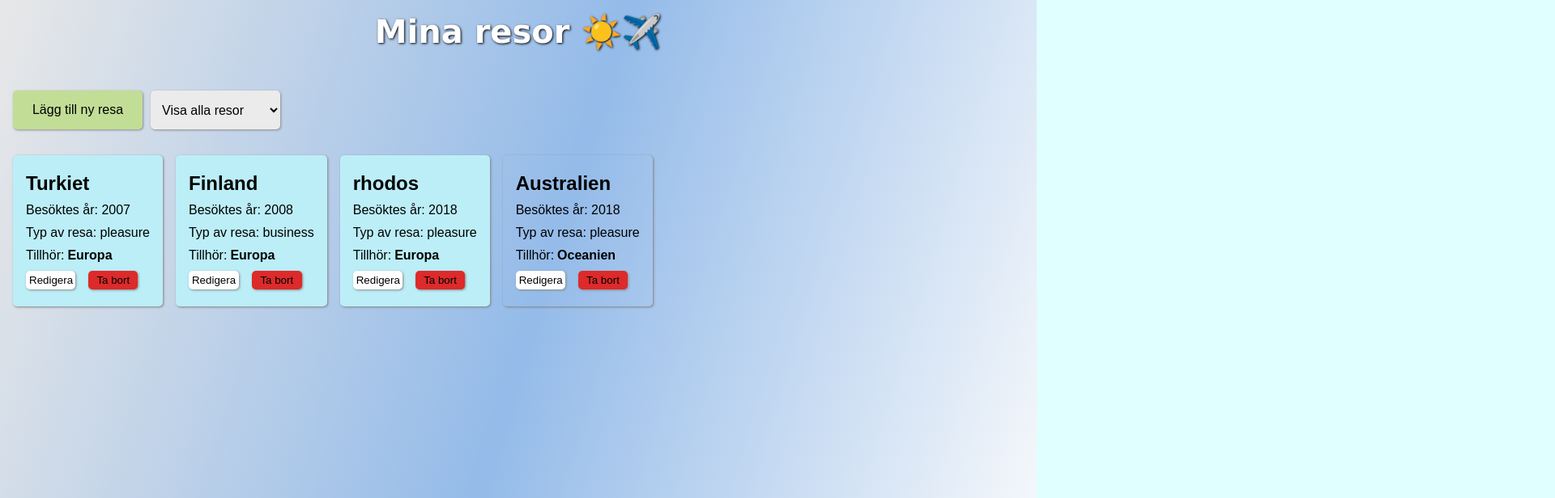
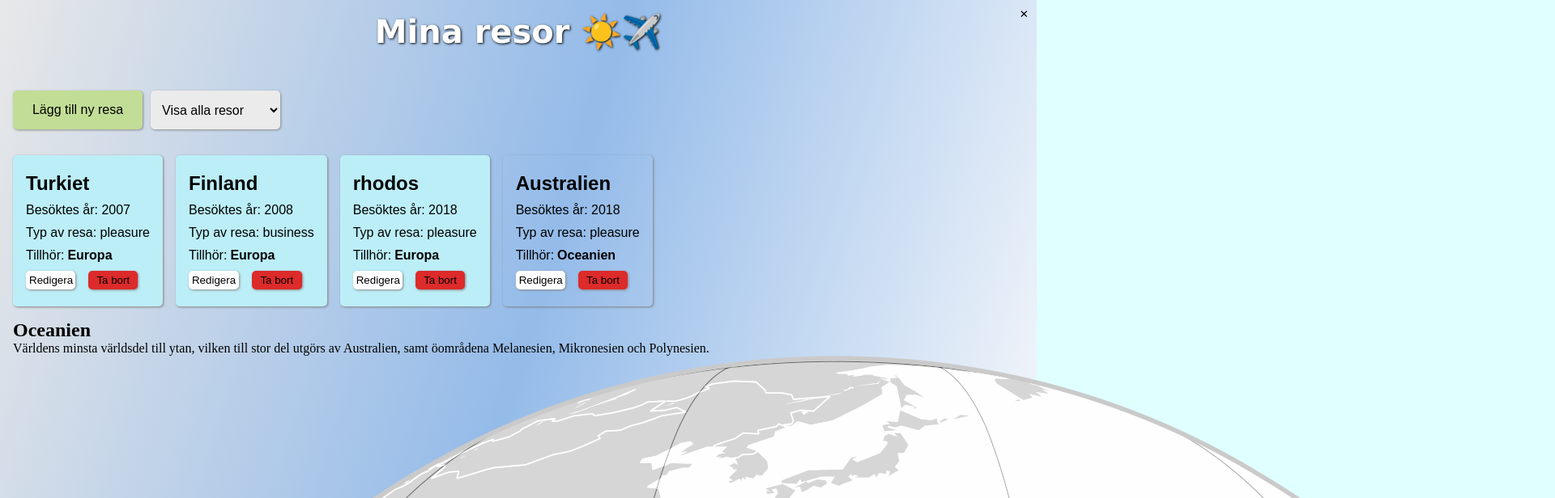
Before and after one commit to hannakinnander/CRUD_application, a website with bundled scripts: page index.html in a window 1280 px wide. Both pictures are taken after a click on the element "Oceanien". Shown: the top 616 px of the page at 81% size, 1920 px wide, since content can reach past the window. Built offline with nearby package versions, Linux system fonts and the light colour scheme; data requests are answered from the project's data file.

Commit message:
information for continent

```diff
--- a/db.json
+++ b/db.json
@@ -1,43 +1,43 @@
 {
   "continents": [
     {
-      "id": "1",
+      "id": 1,
       "continentName": "Asien",
       "description": "Världens största världsdel till både yta och befolkning. Här finns jordens högsta punkt (Mount Everest) och den lägsta (Döda havet). Det är en kontinent med extremt varierande klimat, kultur och natur.",
       "image": "images/asien.png"
     },
     {
-      "id": "2",
+      "id": 2,
       "continentName": "Afrika",
       "description": "Världens näst största världsdel. Känd för sin rika biologiska mångfald, den stora öknen Sahara och världens längsta flod, Nilen. Afrika upplever för närvarande en snabb ekonomisk utveckling och frihandel.",
       "image": "images/afrika.png"
     },
     {
-      "id": "3",
+      "id": 3,
       "continentName": "Nordamerika",
       "description": "Omfattar länderna Kanada, USA och Mexiko samt Centralamerika och Västindien. Geografin sträcker sig från arktiska områden i norr till tropiska områden i söder.",
       "image": "images/nordamerika.png"
     },
     {
-      "id": "4",
+      "id": 4,
       "continentName": "Sydamerika",
       "description": "En världsdel som till stor del täcks av Amazonas regnskog och bergskedjan Anderna. Det är känt för en stor biologisk mångfald och en rik kulturhistoria.",
       "image": "images/sydamerika.png"
     },
     {
-      "id": "5",
+      "id": 5,
       "continentName": "Europa",
       "description": "En världsdel med en komplex historia och hög befolkningstäthet. Europa har generellt ett tempererat klimat och består av cirka 44 länder.",
       "image": "images/europa.jpg"
     },
     {
-      "id": "6",
+      "id": 6,
       "continentName": "Oceanien",
       "description": " Världens minsta världsdel till ytan, vilken till stor del utgörs av Australien, samt öområdena Melanesien, Mikronesien och Polynesien.",
       "image": "images/oceanien.png"
     },
     {
-      "id": "7",
+      "id": 7,
       "continentName": "Antarktis",
       "description": " Området runt Sydpolen. Det är en istäckt kontinent där 98 procent av ytan är täckt av is. Det är den kallaste, torraste och blåsigaste platsen på jorden, utan permanent bofolkning.",
       "image": "images/antarktis.png"
--- a/index.html
+++ b/index.html
@@ -5,7 +5,6 @@
     <meta name="viewport" content="width=device-width, initial-scale=1.0">
     <title>CRUD-application</title>
     <link rel="stylesheet" href="style.css">
-    <script src="https://kit.fontawesome.com/ef6a8a4dba.js" crossorigin="anonymous"></script>
     <script type="module" src="js-modules/script.js" defer></script>
 </head>
 <body>
@@ -27,7 +26,7 @@
             </select>
         </div>
         <div class="addDestinationField hidden">
-            <button class="closeAddingField"><i class="fa-solid fa-xmark"></i></button>
+            <button class="closeAddingField closeButton">✕</button>
             <div>
                 <label for="countryInput">Destination: </label>
                 <input id="countryInput">
--- a/js-modules/continents.js
+++ b/js-modules/continents.js
@@ -1,7 +1,7 @@
-const showCountriesDiv = document.querySelector(".showCountriesDiv");
+
 import { renderCountry } from "./renderCountry.js";
+import { getCountries } from "./script.js";
 
-import { getCountries } from "./script.js";
 
 export async function showSpecificContinent (id){
 
@@ -14,8 +14,37 @@ export async function showSpecificContinent (id){
     })
 }
 
-// async function getContinents (){
-//     const response = await fetch("http://localhost:3000/continents");
-//     const continents = await response.json();
-//     return continents;
-// }
+async function getContinents (){
+    const response = await fetch("http://localhost:3000/continents");
+    const continents = await response.json();
+    console.log(continents);
+    return continents;
+}
+
+export async function showContinentInformation(id) {
+
+    const continents = await getContinents();
+
+    const continent = continents.find((continent) => Number(continent.id) === Number(id));
+
+    const showCountriesDiv = document.querySelector(".showCountriesDiv");
+    const informationDiv = document.createElement("div");
+    informationDiv.classList.add("informationDiv");
+
+    const closeButton = document.createElement("button");
+    closeButton.classList.add("closeInformationField", "closeButton");
+    closeButton.textContent = "✕"
+
+    const title = document.createElement("h2");
+    title.textContent = continent.continentName;
+
+    const description = document.createElement("p");
+    description.textContent = continent.description;
+
+    const image = document.createElement("img");
+    image.src = continent.image;
+    image.alt = `${continent.continentName} utmarkerat på kartan.`
+
+    informationDiv.append(title, description, image, closeButton);
+    showCountriesDiv.appendChild(informationDiv);
+}
--- a/js-modules/renderCountry.js
+++ b/js-modules/renderCountry.js
@@ -1,5 +1,6 @@
 import { deleteCard } from "./handleCards.js";
 import { editCard } from "./handleCards.js";
+import { showContinentInformation } from "./continents.js";
 
 export function renderCountry (country){
     const showCountriesDiv = document.querySelector(".showCountriesDiv");
@@ -25,10 +26,7 @@ export function renderCountry (country){
         const continentName = document.createElement("p");
         continentName.classList.add("continentInformationButton");
 
-        //Lägger till eventlistener för världsdelen
-        continentName.addEventListener("click", () => {
-            showContinentInformation(country.continentId)
-        });
+
 
         //Lägger till elementen för information om kontinent
         continentInfo.append(continentPresentation, continentName);
@@ -90,7 +88,10 @@ export function renderCountry (country){
             default:
             break;
         }
-
+        //Lägger till eventlistener för världsdelen
+        continentName.addEventListener("click", () => {
+            showContinentInformation(country.continentId)
+        });
         //Lägger in alla element i kortet
         countryCard.append(countryName, yearVisited, businessOrPleasure, continentInfo, buttonSection);
 
--- a/js-modules/script.js
+++ b/js-modules/script.js
@@ -20,9 +20,6 @@ closeAddingField.addEventListener("click", ()=>{
     addDestinationField.classList.add("hidden");
 })
 
-
-
-
 import { renderCountry } from "./renderCountry.js";
 
 export async function getCountries () {
@@ -39,7 +36,6 @@ async function showAllCountries () {
     //Loopa igenom hela arrayen
     countries.forEach((country) =>{
         renderCountry(country);
-
     })
 }
 showAllCountries();
--- a/style.css
+++ b/style.css
@@ -142,7 +142,7 @@ background-color: rgb(255, 223, 136);
     font-family: Arial, Helvetica, sans-serif;
     position: relative;
 }
-.closeAddingField {
+.closeButton {
     width: fit-content;
     position: absolute;
     top: 10px;
```
